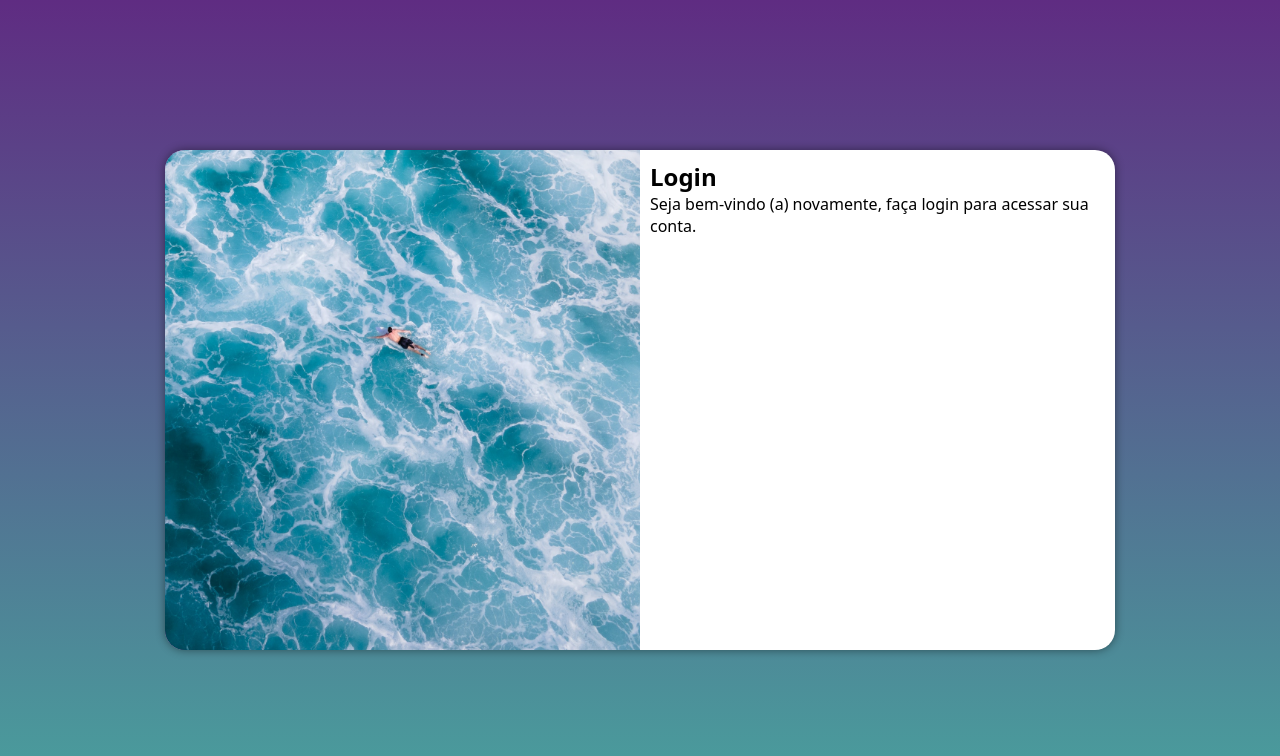
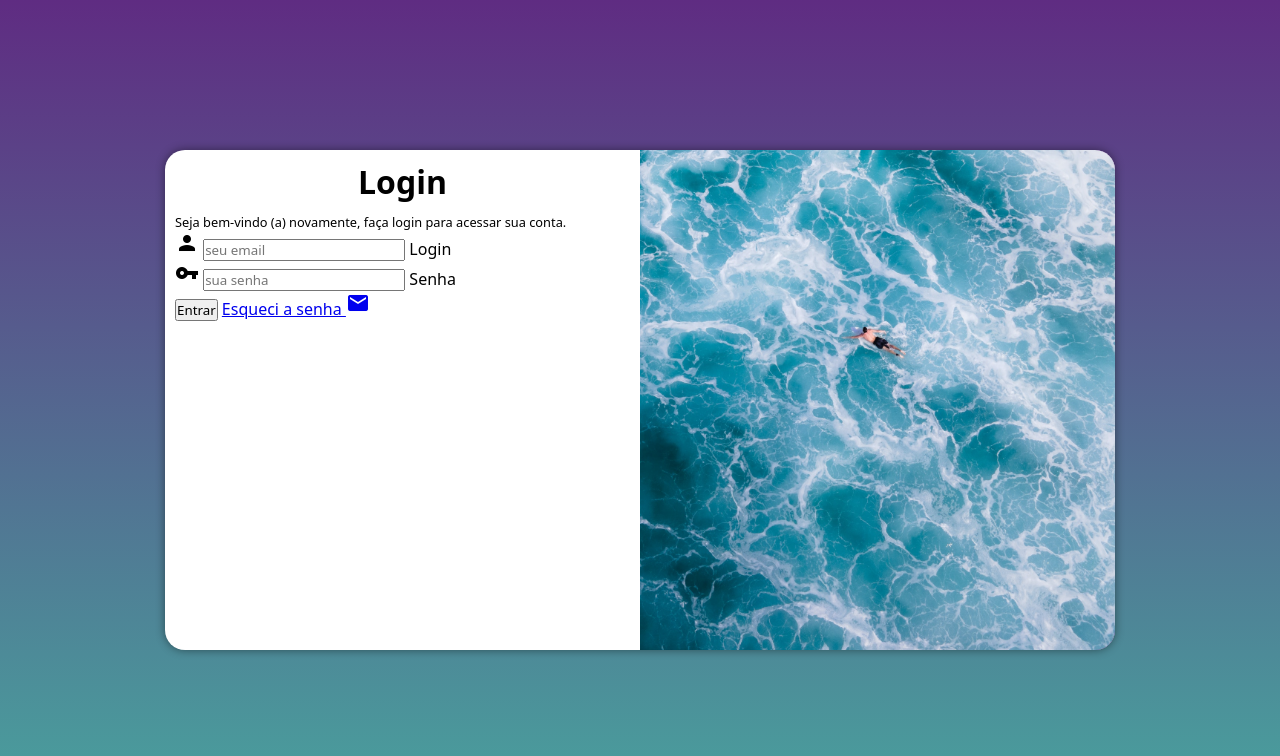
Before and after one commit to brunodevpereira/projeto-login, a plain HTML site: page index.html in a window 1280 px wide. Drawn offline with Linux system fonts and the light colour scheme.

Commit message:
formatei o formulário

```diff
--- a/estilos/midia-qrs.css
+++ b/estilos/midia-qrs.css
@@ -45,15 +45,24 @@
     }
 
     section#login > div#imagem {
-        float: left;
+        float: right;
         width: 50%;
         height: 100%;
 
     }
 
     section#login > div#formulario {
-        float: right;
+        float: left;
         width: 50%;
 
     }
+
+    div#formulario > h1 {
+        font-size: 2em;
+    }
+
+    div#formulario > p {
+        font-size: 0.8em;
+
+    }
 }
--- a/estilos/style.css
+++ b/estilos/style.css
@@ -57,3 +57,14 @@ section#login > div#formulario {
     display: block;
     padding: 10px;
 }
+
+div#formulario > h1 {
+    text-align: center;
+    margin-bottom: 10px;
+
+}
+
+div#formulario > p {
+    font-size: 0.8em;
+
+}
--- a/index.html
+++ b/index.html
@@ -6,6 +6,7 @@
     <meta name="viewport" content="width=device-width, initial-scale=1.0">
     <link rel="stylesheet" href="estilos/style.css">
     <link rel="stylesheet" href="estilos/midia-qrs.css">
+    <link href="https://fonts.googleapis.com/icon?family=Material+Icons"rel="stylesheet">
     <title>Login</title>
 </head>
 <body>
@@ -17,7 +18,21 @@
             <div id="formulario">
                 <h1>Login</h1>
                 <p>Seja bem-vindo (a) novamente, faça login para acessar sua conta.</p>
-                <form action="login.php" method="post"></form>
+                <form action="login.php" method="post" autocomplete="on"></form>
+                <div class="campo">
+                    <span class="material-icons">person</span>
+                    <input type="email" name="login" id="ilogin" placeholder="seu email" autocomplete="email" required maxlength="30">
+                    <label for="ilogin">Login</label>
+                </div>
+                <div class="campo">
+                    <span class="material-icons md-24">vpn_key</span>
+                    <input type="password" name="senha" id="isenha" placeholder="sua senha" autocomplete="current-password" required minlength="8" maxlength="20">
+                    <label for="senha">Senha</label>
+                </div>
+                <input type="submit" value="Entrar">
+                <a href="esqueciasenha.html">
+                    Esqueci a senha <i class="material-icons">mail</i>
+                </a>
 
             </div>
         </section>
```
